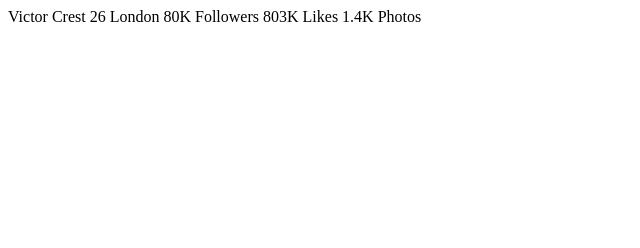
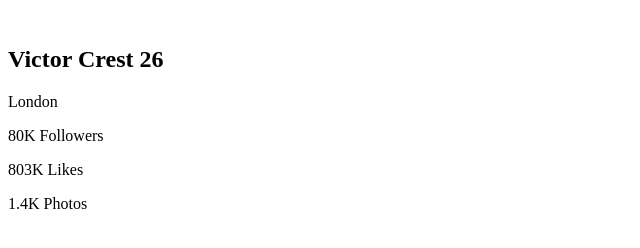
Before and after one commit to oryanhach/profile-card-component, a plain HTML site: page index.html in a window 1280 px wide. Shown: the whole page, without its empty margins (0-640 px from the left). Drawn offline with Linux system fonts and the light colour scheme.

Commit message:
add html semantic tags and bem classes

```diff
--- a/index.html
+++ b/index.html
@@ -3,7 +3,6 @@
 	<head>
 		<meta charset="UTF-8" />
 		<meta name="viewport" content="width=device-width, initial-scale=1.0" />
-		<!-- displays site properly based on user's device -->
 
 		<link
 			rel="icon"
@@ -15,6 +14,23 @@
 		<title>Frontend Mentor | Profile card component</title>
 	</head>
 	<body>
-		Victor Crest 26 London 80K Followers 803K Likes 1.4K Photos
+		<main class="profile">
+			<header class="profile__header"></header>
+			<section class="profile__middle">
+				<div class="profile__pic__container">
+					<img class="profile__pic" />
+				</div>
+				<div class="profile__details">
+					<h1>Victor Crest <span class="profile__age">26</span></h1>
+					<p class="profile__city">London</p>
+				</div>
+			</section>
+
+			<footer class="stats">
+				<p class="profile__stats-item">80K Followers</p>
+				<p class="profile__stats-item">803K Likes</p>
+				<p class="profile__stats-item">1.4K Photos</p>
+			</footer>
+		</main>
 	</body>
 </html>
```
